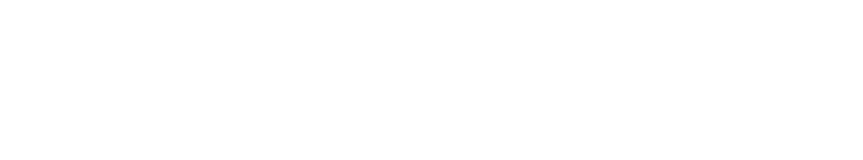
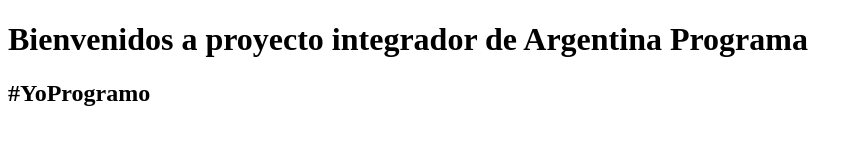
Before and after one commit to soniapachecomza/ProyectoIntegrador-SoniaPacheco, a plain HTML site: page index.html in a window 1280 px wide. Shown: the whole page, without its empty margins (0-863 px from the left). Drawn offline with Linux system fonts and the light colour scheme.

Commit message:
Update index.html

```diff
--- a/index.html
+++ b/index.html
@@ -7,6 +7,7 @@
     <title>Document</title>
 </head>
 <body>
-
+    <h1>Bienvenidos a proyecto integrador de Argentina Programa</h1>
+    <h2>#YoProgramo</h2>
 </body>
 </html>
```
